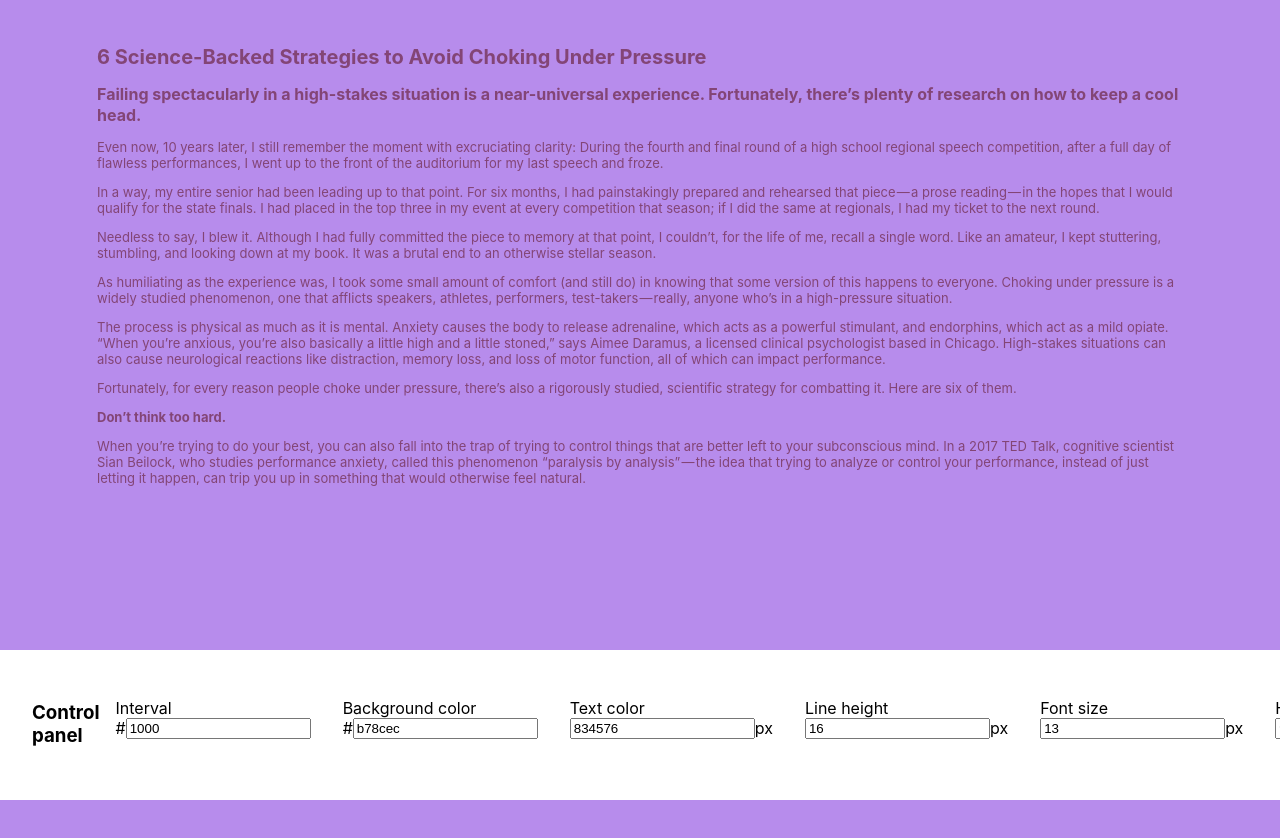
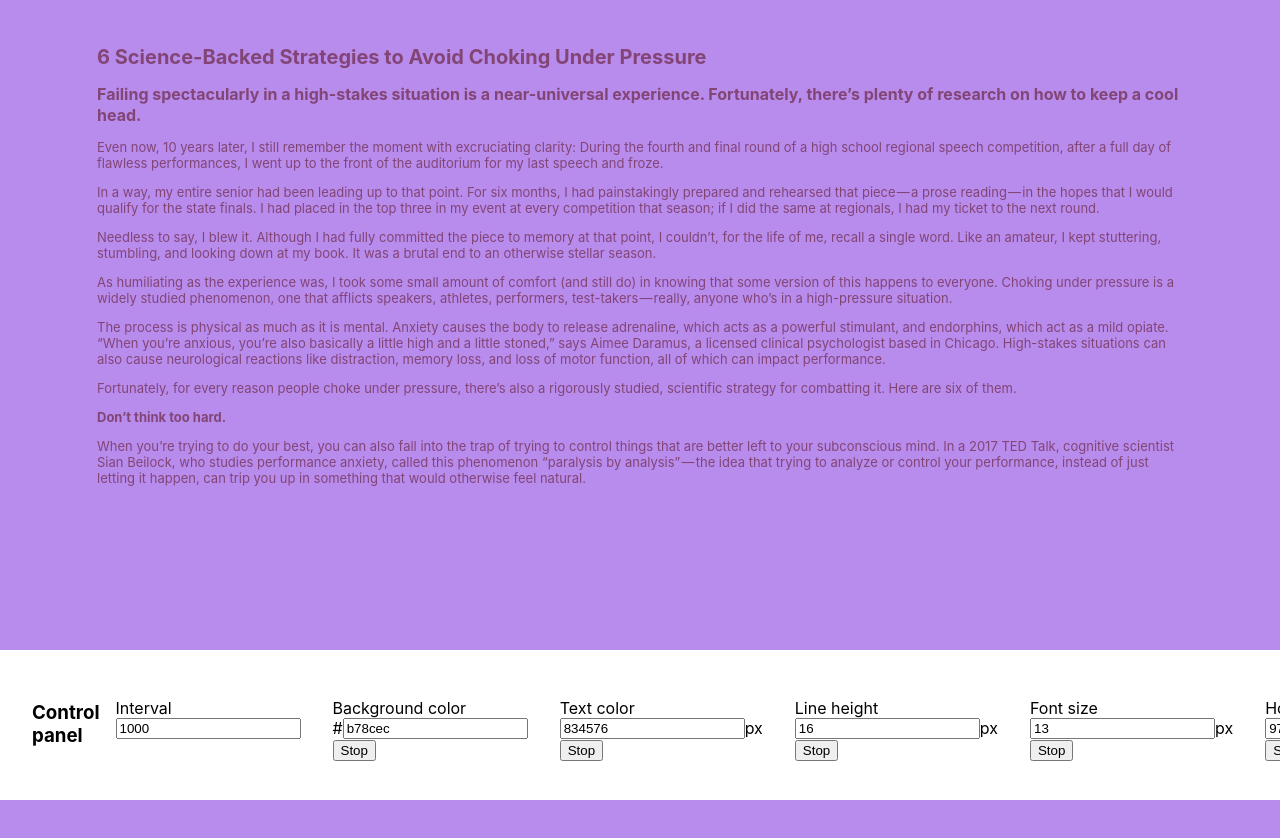
Before and after one commit to chriscain/theme-generator, a React (Create React App) app: page / in a window 1280 px wide. Shown: the top 838 px of the page. Built offline with nearby package versions, Linux system fonts and the light colour scheme.

Commit message:
implement stopping and resuming controls

```diff
--- a/src/App.js
+++ b/src/App.js
@@ -13,6 +13,7 @@ type State = {
     textColor: string,
     backgroundColor: string,
     horizontalMargin: number,
+    stoppedControls: string[],
 };
 
 export class App extends React.Component<Props, State> {
@@ -31,6 +32,7 @@ export class App extends React.Component<Props, State> {
             lineHeight: lineHeight,
             textColor: generateRandomHex(),
             horizontalMargin: generateRandomNumberInRange(32, 128),
+            stoppedControls: [],
         };
     }
 
@@ -67,27 +69,60 @@ export class App extends React.Component<Props, State> {
                     textColor={this.state.textColor}
                     horizontalMargin={this.state.horizontalMargin}
                     onChange={this.handleChange}
+                    onToggleActiveState={this.handleToggleActiveState}
+                    stoppedControls={this.state.stoppedControls}
                 />
             </div>
         );
     }
 
     changeStuff = () => {
-        const fontSize = generateRandomNumberInRange(11, 23);
-        const lineHeight = generateRandomNumberInRange(0, 6) + fontSize;
+        const fontSize = this.state.stoppedControls.includes('fontSize')
+            ? this.state.fontSize
+            : generateRandomNumberInRange(11, 23);
+        const generatedLineHeight = this.state.stoppedControls.includes(
+            'lineHeight'
+        )
+            ? this.state.lineHeight
+            : generateRandomNumberInRange(0, 6);
+        const realLineHeight = this.state.stoppedControls.includes('lineHeight')
+            ? this.state.lineHeight
+            : generatedLineHeight + fontSize;
 
         this.setState({
-            backgroundColor: generateRandomHex(),
+            backgroundColor: this.state.stoppedControls.includes(
+                'backgroundColor'
+            )
+                ? this.state.backgroundColor
+                : generateRandomHex(),
             fontSize: fontSize,
-            lineHeight: lineHeight,
-            textColor: generateRandomHex(),
-            horizontalMargin: generateRandomNumberInRange(32, 128),
+            lineHeight: realLineHeight,
+            textColor: this.state.stoppedControls.includes('textColor')
+                ? this.state.textColor
+                : generateRandomHex(),
+            horizontalMargin: this.state.stoppedControls.includes(
+                'horizontalMargin'
+            )
+                ? this.state.horizontalMargin
+                : generateRandomNumberInRange(32, 128),
         });
     };
 
     handleChange = (name: string, value: any) => {
         this.setState({[name]: value});
     };
+
+    handleToggleActiveState = (name: string, isStopped: boolean) => {
+        this.setState({
+            stoppedControls: isStopped
+                ? this.state.stoppedControls.concat(name)
+                : this.state.stoppedControls.filter(item => !item),
+        });
+    };
+
+    isControlStopped(name: string) {
+        return this.state.stoppedControls.includes('name');
+    }
 }
 
 function generateRandomHex() {
--- a/src/controls/control.js
+++ b/src/controls/control.js
@@ -10,6 +10,9 @@ type Props = {
     value: string | number,
     prefix?: string,
     suffix?: string,
+    isStopped: boolean,
+    onToggleActiveState: (name: string, newActiveState: boolean) => any,
+    preventStopping?: boolean,
 };
 
 export class Control extends React.Component<Props> {
@@ -20,12 +23,20 @@ export class Control extends React.Component<Props> {
                 <div className={styles['input-container']}>
                     {this.props.prefix || null}
                     <input
+                        onFocus={this.forceStop}
                         name={this.props.name}
                         value={this.props.value}
                         onChange={this.handleChange}
                     />
                     {this.props.suffix || null}
                 </div>
+                {this.props.preventStopping ? (
+                    undefined
+                ) : (
+                    <button onClick={this.handleStop}>
+                        {this.props.isStopped ? 'Resume' : 'Stop'}
+                    </button>
+                )}
             </div>
         );
     }
@@ -33,4 +44,12 @@ export class Control extends React.Component<Props> {
     handleChange = (e: SyntheticInputEvent<*>) => {
         this.props.onChange(this.props.name, e.target.value);
     };
+
+    forceStop = () => {
+        this.props.onToggleActiveState(this.props.name, true);
+    };
+
+    handleStop = () => {
+        this.props.onToggleActiveState(this.props.name, !this.props.isStopped);
+    };
 }
--- a/src/controls/control.module.css
+++ b/src/controls/control.module.css
@@ -1,5 +1,6 @@
 .control {
     margin: 16px;
+    flex-direction: column;
 }
 
 .input-container {
--- a/src/controls/controls.js
+++ b/src/controls/controls.js
@@ -12,6 +12,8 @@ type Props = {
     fontSize: number,
     horizontalMargin: number,
     onChange: (key: string, value: any) => void,
+    stoppedControls: string[],
+    onToggleActiveState: (name: string, newActiveState: boolean) => void,
 };
 
 export class Controls extends React.Component<Props> {
@@ -22,13 +24,19 @@ export class Controls extends React.Component<Props> {
                 <Control
                     name="interval"
                     label="Interval"
+                    onToggleActiveState={this.handleToggleActiveState}
+                    isStopped={this.props.stoppedControls.includes('interval')}
                     onChange={this.handleChange}
                     value={this.props.interval}
-                    prefix="#"
+                    preventStopping={true}
                 />
                 <Control
                     name="backgroundColor"
                     label="Background color"
+                    onToggleActiveState={this.handleToggleActiveState}
+                    isStopped={this.props.stoppedControls.includes(
+                        'backgroundColor'
+                    )}
                     onChange={this.handleChange}
                     value={this.props.backgroundColor}
                     prefix="#"
@@ -36,6 +44,8 @@ export class Controls extends React.Component<Props> {
                 <Control
                     name="textColor"
                     label="Text color"
+                    onToggleActiveState={this.handleToggleActiveState}
+                    isStopped={this.props.stoppedControls.includes('textColor')}
                     onChange={this.handleChange}
                     value={this.props.textColor}
                     suffix="px"
@@ -43,6 +53,10 @@ export class Controls extends React.Component<Props> {
                 <Control
                     name="lineHeight"
                     label="Line height"
+                    onToggleActiveState={this.handleToggleActiveState}
+                    isStopped={this.props.stoppedControls.includes(
+                        'lineHeight'
+                    )}
                     onChange={this.handleChange}
                     value={this.props.lineHeight}
                     suffix="px"
@@ -50,6 +64,8 @@ export class Controls extends React.Component<Props> {
                 <Control
                     name="fontSize"
                     label="Font size"
+                    onToggleActiveState={this.handleToggleActiveState}
+                    isStopped={this.props.stoppedControls.includes('fontSize')}
                     onChange={this.handleChange}
                     value={this.props.fontSize}
                     suffix="px"
@@ -57,6 +73,10 @@ export class Controls extends React.Component<Props> {
                 <Control
                     name="horizontalMargin"
                     label="Horizontal margin"
+                    onToggleActiveState={this.handleToggleActiveState}
+                    isStopped={this.props.stoppedControls.includes(
+                        'horizontalMargin'
+                    )}
                     onChange={this.handleChange}
                     value={this.props.horizontalMargin}
                     suffix="px"
@@ -68,4 +88,8 @@ export class Controls extends React.Component<Props> {
     handleChange = (name: string, value: any) => {
         this.props.onChange(name, value);
     };
+
+    handleToggleActiveState = (name: string, newActiveState: boolean) => {
+        this.props.onToggleActiveState(name, newActiveState);
+    };
 }
```
